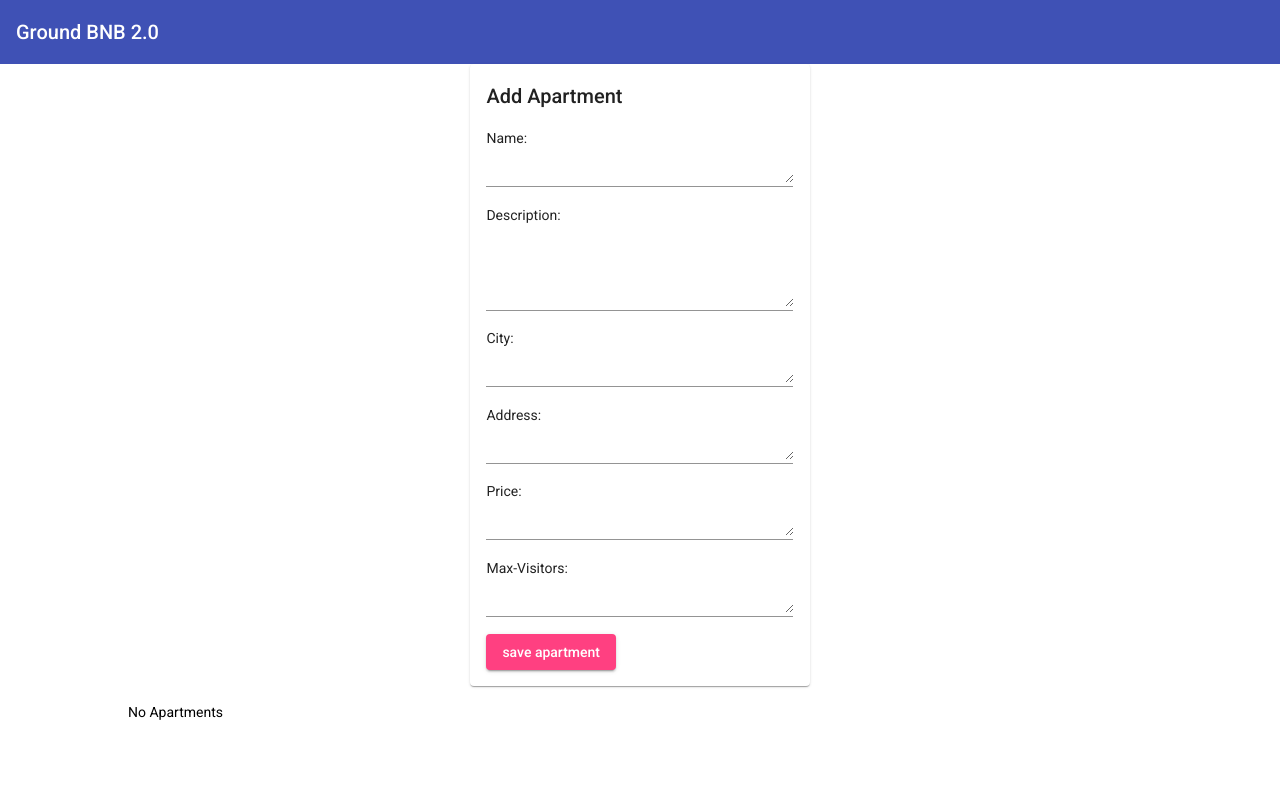
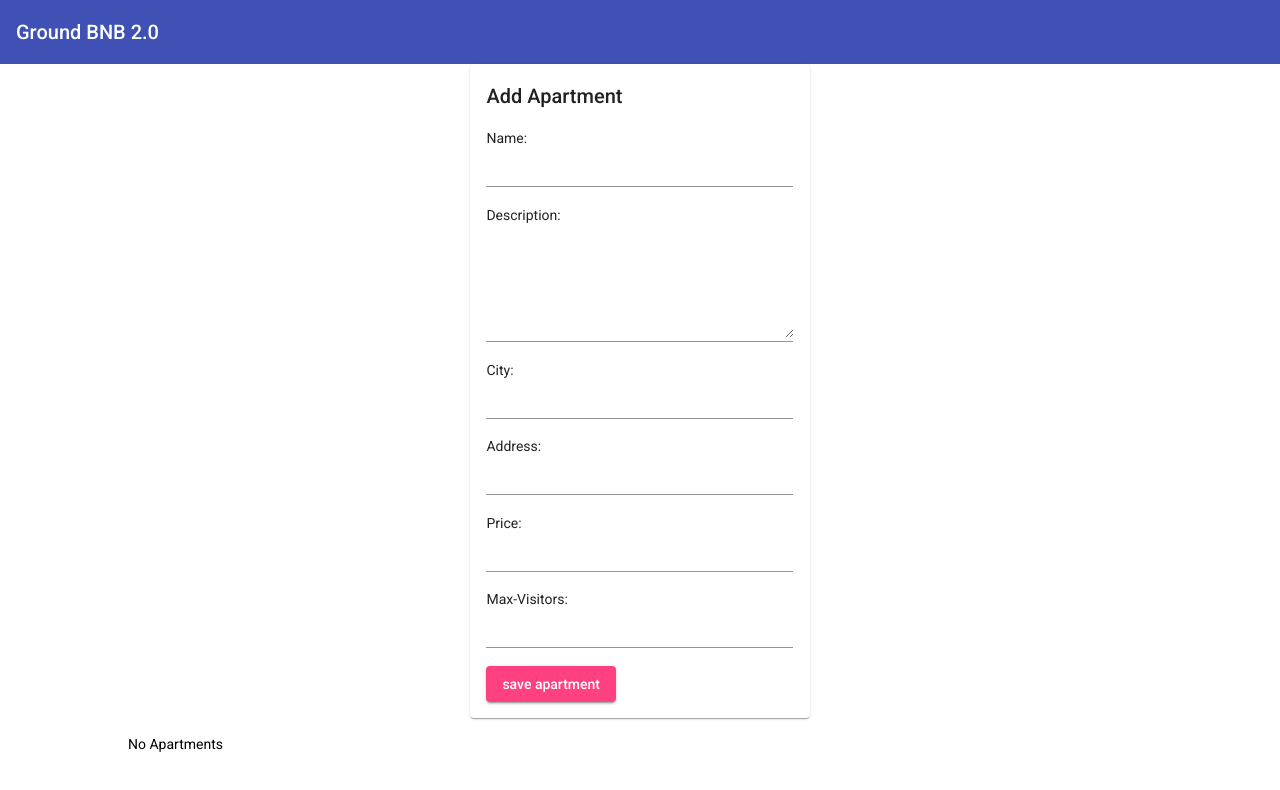
Before and after one commit to omerk11/GroundBNB2.0, an Angular app: page / in a window 1280 px wide. Shown: the top 790 px of the page. Built offline with nearby package versions, Linux system fonts and the light colour scheme.

Commit message:
working apartment add form

```diff
--- a/package.json
+++ b/package.json
@@ -23,6 +23,7 @@
     "@angular/platform-browser-dynamic": "^14.0.0",
     "@angular/router": "^14.0.0",
     "mongodb": "^4.8.0",
+    "nodemon": "^2.0.19",
     "rxjs": "~7.5.0",
     "swagger-ui-express": "^4.5.0",
     "tslib": "^2.3.0",
--- a/src/app/apartments/apartment-create/apartment-create.component.html
+++ b/src/app/apartments/apartment-create/apartment-create.component.html
@@ -1,33 +1,74 @@
 <mat-card>
+    <form (submit)="onAddApartment(apartmentForm)" #apartmentForm="ngForm">
     <h2>Add Apartment</h2>
     Name:
     <mat-form-field>
-        <textarea matInput rows="1" ></textarea>
+        <input
+        matInput type="text"
+        name="name"
+        ngModel
+        required
+        minlength="3"
+        #name="ngModel">
+        <mat-error *ngIf="name.invalid">Please enter title</mat-error>
     </mat-form-field>
     <br>
     Description:
     <mat-form-field>
-        <textarea matInput rows="4" ></textarea>
+        <textarea matInput
+        rows=6
+        name="description"
+        ngModel
+        required
+        #description="ngModel"
+        ></textarea>
+        <mat-error *ngIf="description.invalid">Please enter description</mat-error>
     </mat-form-field>
     <br>
     City:
     <mat-form-field>
-        <textarea matInput rows="1" ></textarea>
+        <input
+        matInput type="text"
+        name="city"
+        ngModel
+        required
+        minlength="3"
+        #city="ngModel">
+        <mat-error *ngIf="city.invalid">Please enter city</mat-error>
     </mat-form-field>
     <br>
     Address:
     <mat-form-field>
-        <textarea matInput rows="1" ></textarea>
+        <input
+        matInput type="text"
+        name="address"
+        ngModel
+        required
+        minlength="3"
+        #address="ngModel">
+        <mat-error *ngIf="address.invalid">Please enter address</mat-error>
     </mat-form-field>
     <br>
     Price:
     <mat-form-field>
-        <textarea matInput rows="1" ></textarea>
+        <input
+        matInput type="number"
+        name="price"
+        ngModel
+        required
+        #price="ngModel">
+        <mat-error *ngIf="price.invalid">Please enter price</mat-error>
     </mat-form-field>
     <br>
     Max-Visitors:
     <mat-form-field>
-        <textarea matInput rows="1" ></textarea>
+        <input
+        matInput type="number"
+        name="maxvisitors"
+        ngModel
+        required
+        #maxvisitors="ngModel">
+        <mat-error *ngIf="maxvisitors.invalid">Please enter max visitors</mat-error>
     </mat-form-field>
     <br>
     <button
@@ -35,4 +76,5 @@
         color="accent">
             save apartment
     </button>
+</form>
 </mat-card>
--- a/src/app/apartments/apartment-create/apartment-create.component.ts
+++ b/src/app/apartments/apartment-create/apartment-create.component.ts
@@ -1,4 +1,5 @@
-import { Component, OnInit } from '@angular/core';
+import { Component, EventEmitter, OnInit, Output } from '@angular/core';
+import { NgForm } from '@angular/forms';
 import { Apartment } from '../apartment.model';
 @Component({
   selector: 'app-apartment-create',
@@ -7,6 +8,40 @@ import { Apartment } from '../apartment.model';
 })
 export class ApartmentCreateComponent
 {
+  // new apartment variabls
+  // entered_id="-1";
+  // entered_name="";
+  // entered_description="";
+  // entered_city="";
+  // entered_address="";
+  // entered_price=0;
+  // entered_maxvisitors=0;
+  // entered_images=[];
+  // entered_ownerid="-1";
+  // entered_reservations=[];
 
+  @Output() apartmentCreated = new EventEmitter<Apartment>();
+
+  onAddApartment(form:NgForm)
+  {
+    if(form.invalid)
+    {
+      return;
+    }
+    const apartment:Apartment =
+    {
+    id:"-1",
+    name:form.value.name,
+    description:form.value.description,
+    city:form.value.city,
+    address:form.value.address,
+    price:form.value.price,
+    maxvisitors:form.value.maxvisitors,
+    images:[],
+    ownerid:"-1",
+    reservations:[]
+    };
+    this.apartmentCreated.emit(apartment);
+  }
 
 }
--- a/src/app/apartments/apartment.model.ts
+++ b/src/app/apartments/apartment.model.ts
@@ -1,8 +1,13 @@
 export interface Apartment{
+    id:string;
     name:string;
     description:string;
     city:string;
     address:string;
     price:number;
     maxvisitors:number;
+    images:string[];
+    ownerid:string;
+    reservations:string[];
+
 }
--- a/src/app/app.component.html
+++ b/src/app/app.component.html
@@ -1,5 +1,6 @@
 <app-header></app-header>
 <main>
-    <app-apartment-create></app-apartment-create>
-    <app-apartment-list></app-apartment-list>
+    <app-apartment-create (apartmentCreated)="onApartmentAdded($event)"></app-apartment-create>
+    <app-apartment-list [apartments]="storedApartments"></app-apartment-list>
+    <br><br><br><br><br><br><br><br>
 </main>
--- a/src/app/app.component.ts
+++ b/src/app/app.component.ts
@@ -8,4 +8,9 @@ import { Apartment } from "./apartments/apartment.model"
 })
 export class AppComponent {
   storedApartments:Apartment[]=[];
+  onApartmentAdded(apartment:Apartment)
+  {
+    this.storedApartments.push(apartment)
+  }
+
 }
--- a/src/app/app.module.ts
+++ b/src/app/app.module.ts
@@ -1,5 +1,6 @@
 import { NgModule } from '@angular/core';
 import { BrowserModule } from '@angular/platform-browser';
+import { FormsModule } from '@angular/forms';//added manualy
 
 import { AppRoutingModule } from './app-routing.module';
 import { AppComponent } from './app.component';
@@ -22,6 +23,7 @@ import { ApartmentListComponent } from './apartments/apartment-list/apartment-li
   ],
   imports: [
     BrowserModule,
+    FormsModule,
     AppRoutingModule,
     BrowserAnimationsModule,
     MatInputModule,
```
Also changed, not shown: 1 other file (tests, documents, lock files or other folders).
